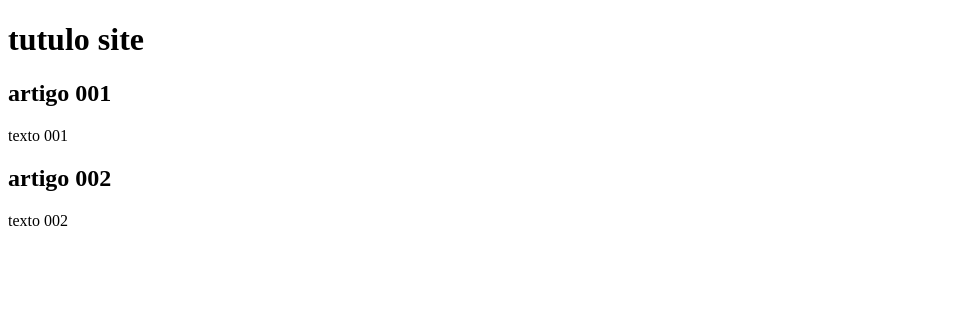
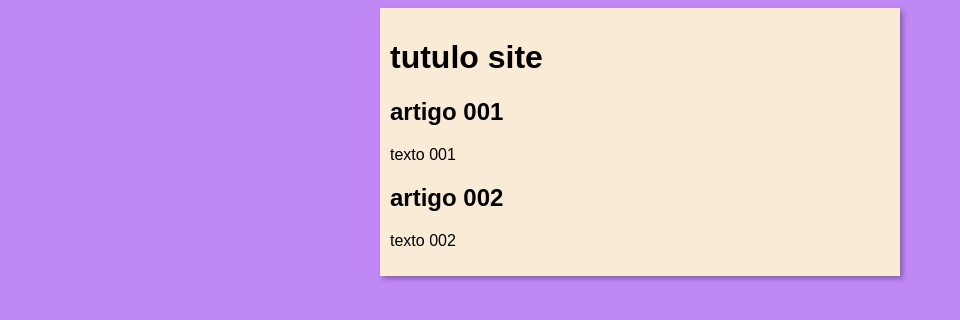
Before and after one commit to isabella0260/Ola-Mundo, a plain HTML site: page site-exemplo/index.html in a window 1280 px wide. Shown: the whole page, without its empty margins (0-960 px from the left). Drawn offline with Linux system fonts and the light colour scheme.

Commit message:
primeiro design

```diff
--- /dev/null
+++ b/site-exemplo/estilos/style.css
@@ -0,0 +1,16 @@
+*{ font-family:Arial, Helvetica, sans-serif ;
+    font-size: 16 px;
+
+}
+
+body {
+    background-color: rgb(192, 136, 245);
+}
+
+main {
+    background-color: antiquewhite;
+    width: 500px;
+    margin:auto;
+    padding: 10px;
+    box-shadow: 3px 3px 5px rgba(0, 0, 0, 0.288);
+}
--- a/site-exemplo/index.html
+++ b/site-exemplo/index.html
@@ -4,6 +4,7 @@
     <meta charset="UTF-8">
     <meta name="viewport" content="width=device-width, initial-scale=1.0">
     <title>Meu primeiro site em repositório</title>
+    <link rel="stylesheet" href="estilos/style.css">
 </head>
 <body>
     <main>
```
